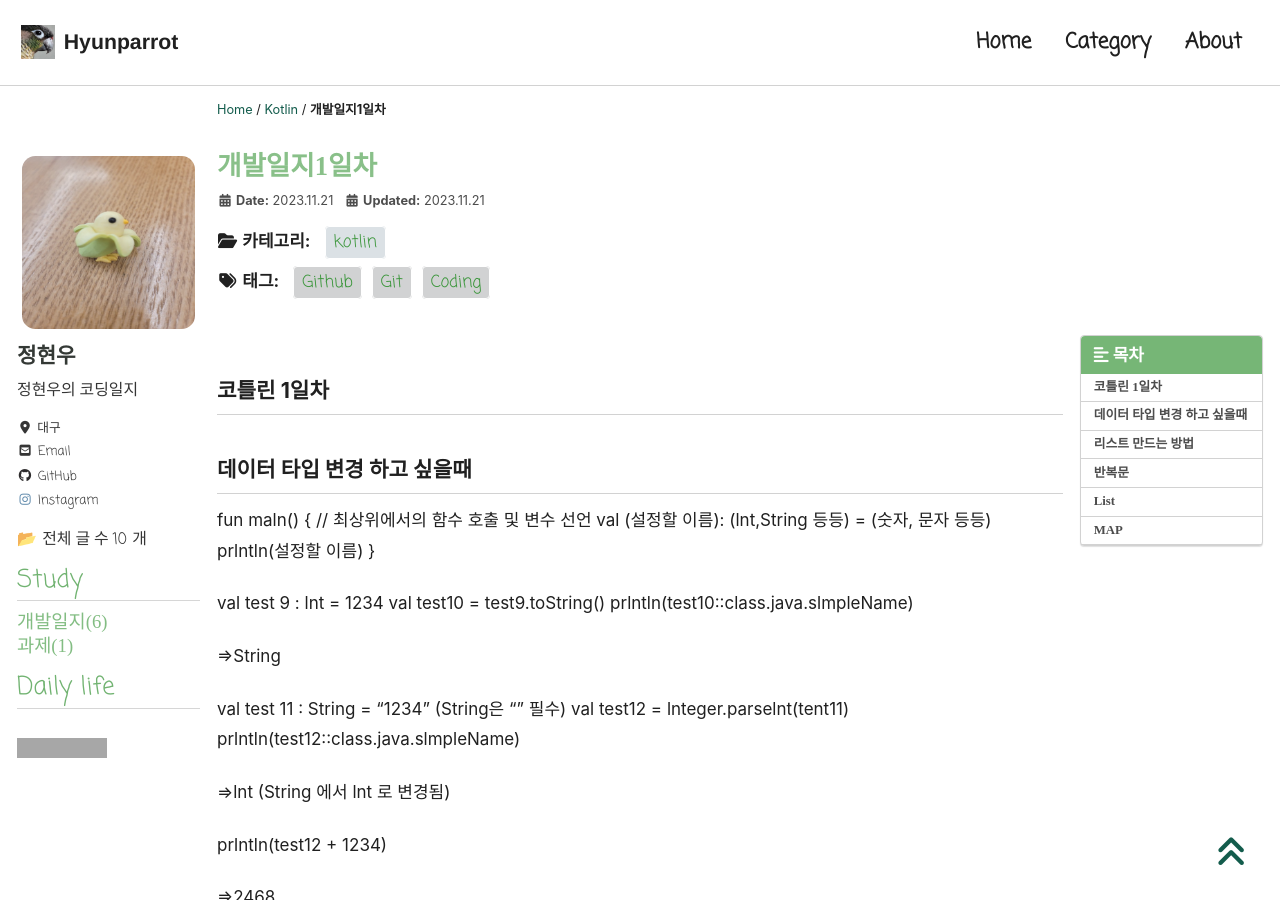
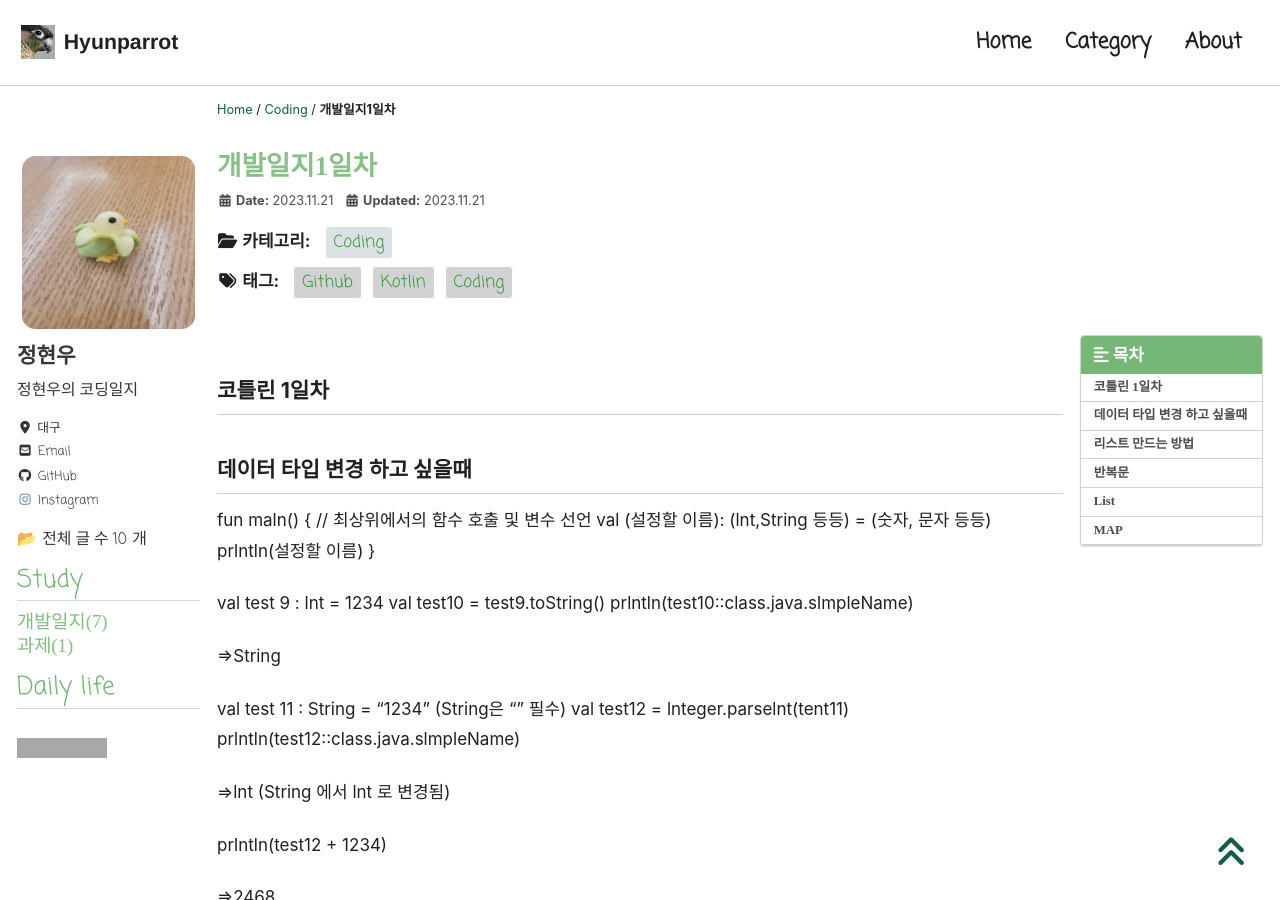
Before and after one commit to hyunparrot/hyunparrot.github.io, a Jekyll site: the page built from _posts/Blog/2023-11-21-kotlin-01.md, in a window 1280 px wide and 900 px high. Built offline with Jekyll 4.4.1, drawn with Linux system fonts in a browser that asks for light colours; cached includes are drawn as plain includes; nearby versions of some CDN libraries; some web fonts are replaced; comment, search, counter and statistics services are not loaded; some of the changed text lies outside the part shown; grey boxes are pictures that could not be loaded.

Commit message:
Update 2023-11-21-kotlin-01.md

```diff
--- a/_posts/Blog/2023-11-21-kotlin-01.md
+++ b/_posts/Blog/2023-11-21-kotlin-01.md
@@ -3,9 +3,9 @@ title:  "개발일지1일차"
 excerpt: "study01"
 
 categories:
-  - kotlin
+  - Coding
 tags:
-  - [Coding, Git, Github,]
+  - [Coding, Kotlin, Github,]
 
 toc: true
 toc_sticky: true
```
